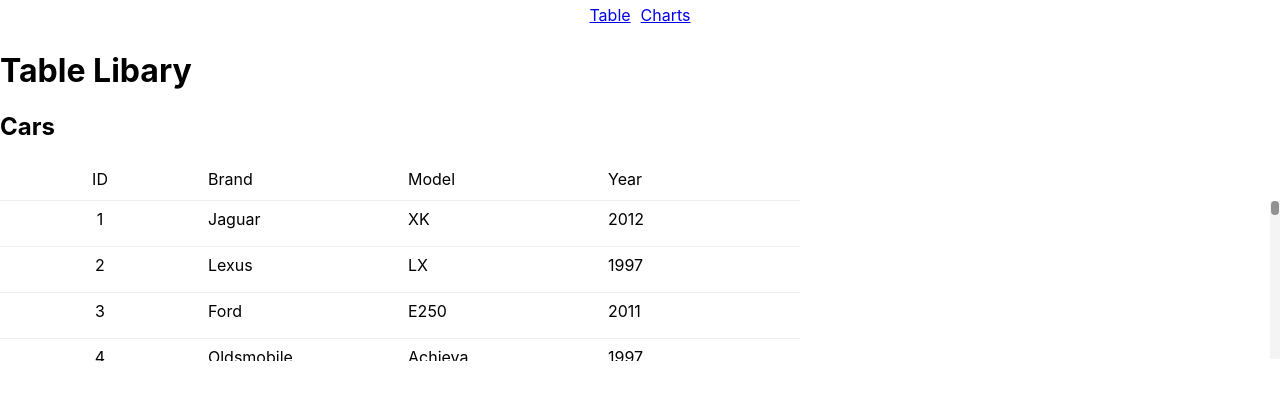
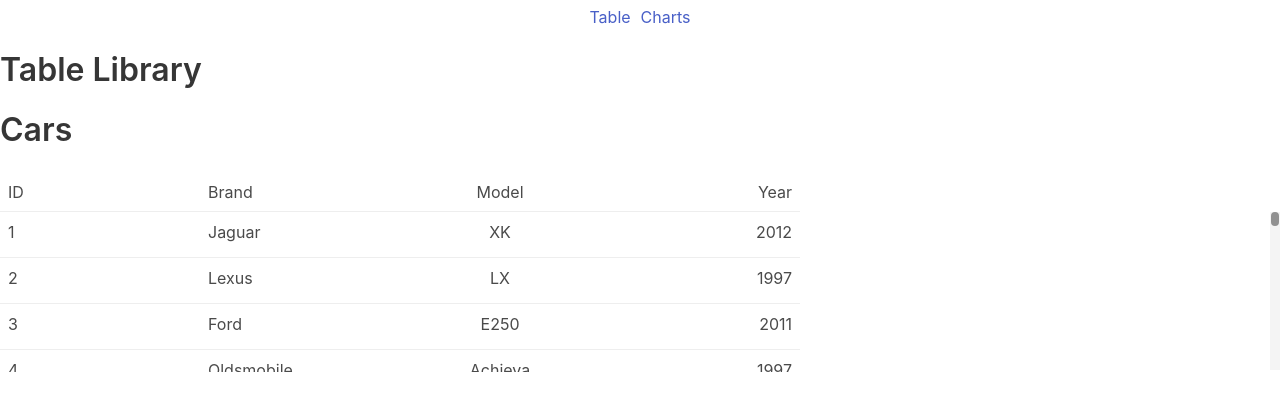
Before and after one commit to TannerRichards990/react-OS-spotlight, a React (Create React App) app: page /table in a window 1280 px wide. Shown: the top 410 px of the page. Built offline with nearby package versions, Linux system fonts and the light colour scheme.

Commit message:
added bulma for css styling on title and info, added victory css and rsuite css as well

```diff
--- a/package.json
+++ b/package.json
@@ -7,6 +7,7 @@
     "@testing-library/jest-dom": "^5.16.4",
     "@testing-library/react": "^13.3.0",
     "@testing-library/user-event": "^13.5.0",
+    "bulma": "^0.9.4",
     "netlify-cli": "^9.4.4",
     "react": "^18.2.0",
     "react-dom": "^18.2.0",
--- a/src/App.css
+++ b/src/App.css
@@ -1,3 +1,5 @@
+@import "https://cdn.jsdelivr.net/npm/bulma@0.9.4/css/bulma.min.css";
+
 nav {
   display: flex;
   justify-content: center;
--- a/src/App.js
+++ b/src/App.js
@@ -1,25 +1,26 @@
 import { Link, Route, Switch } from 'react-router-dom';
 import './App.css';
-import CarTable from './components/Table/CarTable';
-import BarChart from './components/Charts/BarChart';
+import CarTable from './Components/Table/CarTable';
+import BarChart from './Components/Chart/BarChart';
+
 
 function App() {
   return (
     <div className="App">
       <nav className='navbar'>
-        <Link to="/table" className='items'>Table</Link>
-        <Link to="/charts" className='items'>Charts</Link>
+        <Link to="/table" className='nav-items'>Table</Link>
+        <Link to="/charts" className='nav-items'>Charts</Link>
       </nav>
       <Switch>
         <Route path="/table">
-          <h1>Table Libary</h1>
-          <h2>Cars</h2>
+          <h1 className='title is 1'>Table Library</h1>
+          <h2 className='title is 3'>Cars</h2>
           <CarTable />
         </Route>
         <Route path="/charts">
-          <h1>Chart Library</h1>
-          <h2 className='title is-1'>Horsepower</h2>
-          <h3 className='title is-3'>data from <a href='https://CarBuzz.com'/>CarBuzz Metrics</h3>
+          <h1 className='title is 1'>Chart Library</h1>
+          <h2 className='title is-3'>Horsepower</h2>
+          <h3 className='title is-6'>Data from <a href='https://CarBuzz.com'/>CarBuzz Metrics</h3>
           <BarChart />
         </Route>
       </Switch>
--- a/src/Components/Chart/BarChart.js
+++ b/src/Components/Chart/BarChart.js
@@ -12,6 +12,7 @@
   return (
     <VictoryChart domainPadding={20}>
       <VictoryAxis
+        style={{ tickLabels: { fontSize: 8, padding: 5 } }}
         tickValues={[1, 2, 3, 4, 5]}
         tickFormat={['Audi-R8', 'BMW-M3', 'Ferrari-488', 'Lamborghini-Aventador', 'Porsche-911']}
       />
--- a/src/Components/Table/CarTable.js
+++ b/src/Components/Table/CarTable.js
@@ -1,26 +1,26 @@
 import { Table, Column, HeaderCell, Cell } from 'rsuite-table';
-import 'rsuite-table/lib/less/index.less';
-import Cars from '../../Data/cars.json';
+import 'rsuite-table/dist/css/rsuite-table.css';
+import cars from '../../data/cars.json';
 
 export default function CarsTable() {
   return (
-    <Table data={Cars}>
-      <Column width={200} align="center" fixed>
+    <Table data={cars}>
+      <Column width={200} fixed>
         <HeaderCell>ID</HeaderCell>
         <Cell dataKey="id" />
       </Column>
 
-      <Column width={200} fixed>
+      <Column width={200} align='left' fixed>
         <HeaderCell>Brand</HeaderCell>
         <Cell dataKey="Brand" />
       </Column>
 
-      <Column width={200}>
+      <Column width={200} align='center' fixed>
         <HeaderCell>Model</HeaderCell>
         <Cell dataKey="Model" />
       </Column>
 
-      <Column width={200}>
+      <Column width={200} align='right' fixed>
         <HeaderCell>Year</HeaderCell>
         <Cell dataKey="Year" />
       </Column>
```
Also changed, not shown: 1 other file (tests, documents, lock files or other folders).
